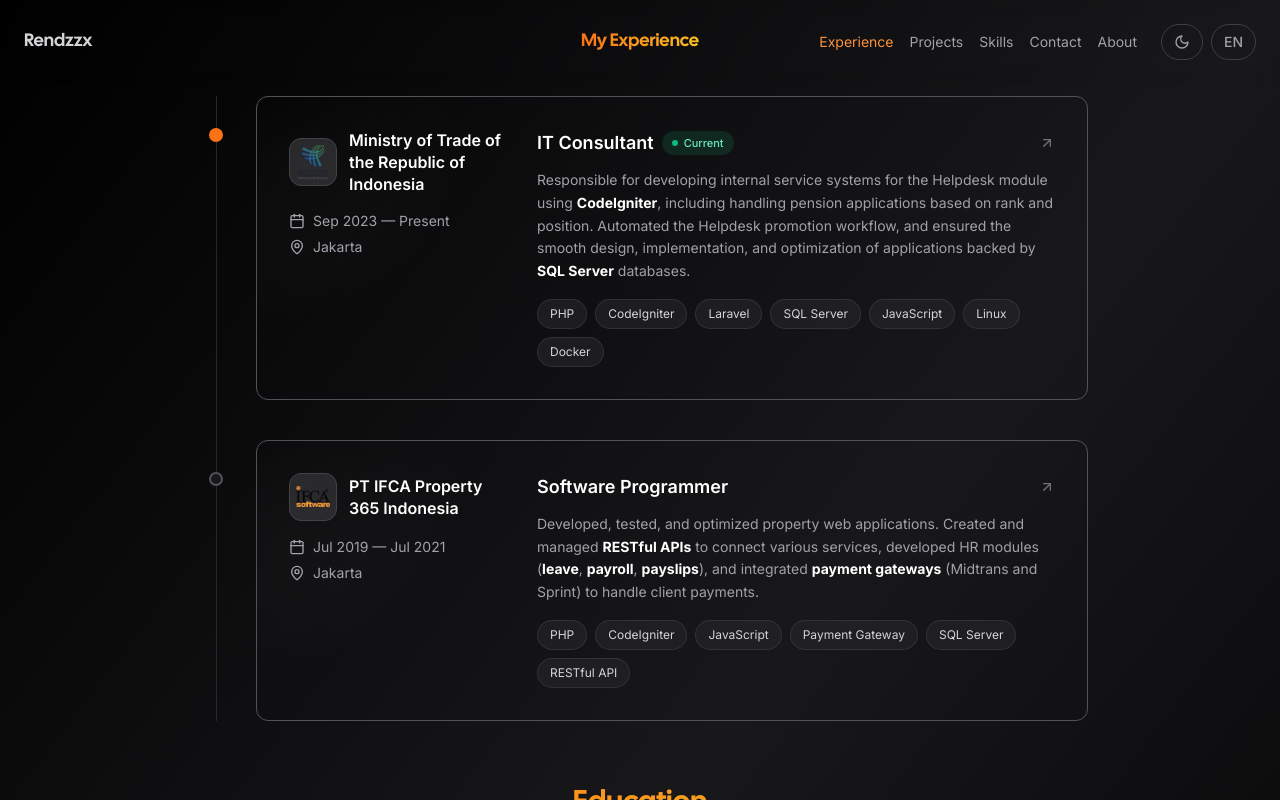
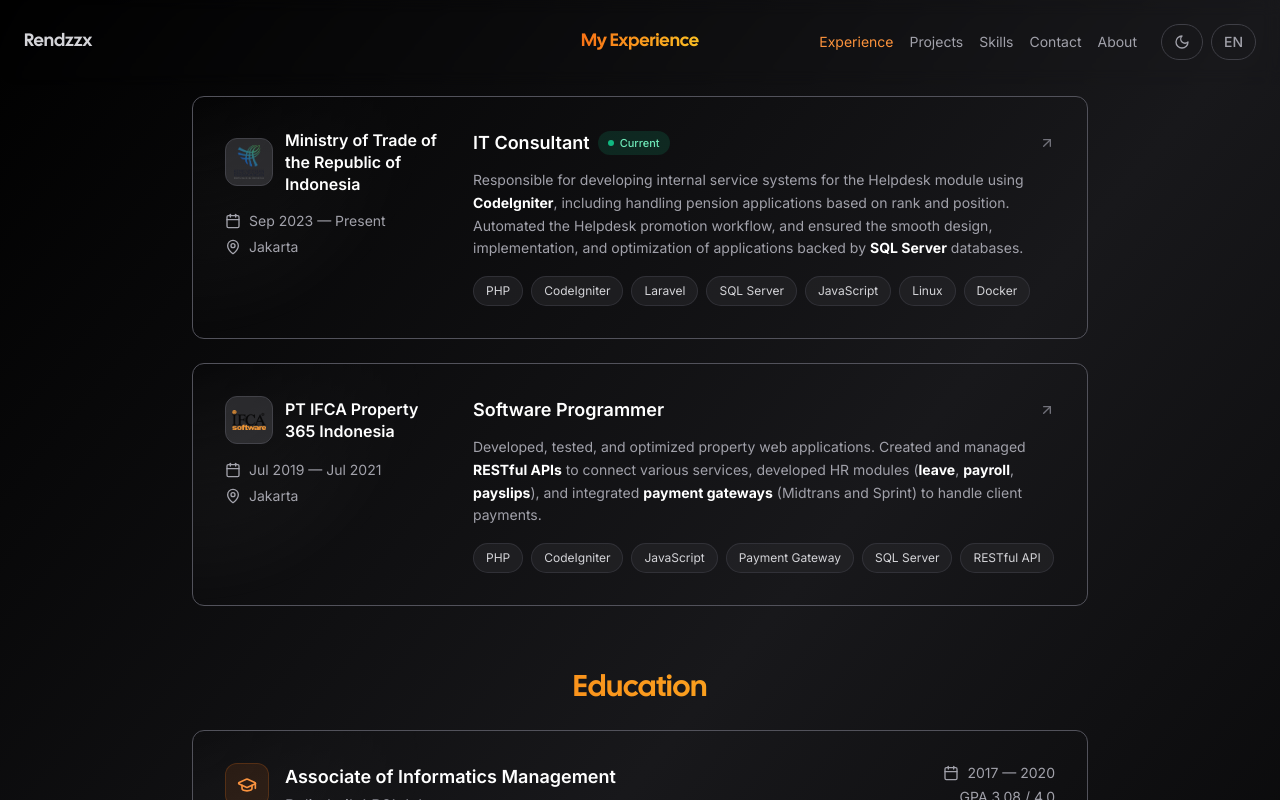
Before and after one commit to rendzzx/rendzzx.com, a Next.js app: page /experience in a window 1280 px wide. Shown: the top 800 px of the page. Built offline with nearby package versions, Linux system fonts and the light colour scheme; what tailwindcss-debug-screens would draw is missing.

Commit message:
refactor: remove experience timeline for full-width cards

```diff
--- a/app/experience/experience-client-wrapper.tsx
+++ b/app/experience/experience-client-wrapper.tsx
@@ -35,26 +35,10 @@
 
   return (
     <>
-      <div className="w-full max-w-4xl relative">
-        {/* Timeline line */}
-        <div
-          className="absolute left-5 md:left-6 top-0 bottom-0 w-px bg-zinc-300 dark:bg-zinc-800"
-          aria-hidden="true"
-        />
-
-        <div className="space-y-10">
+      <div className="w-full max-w-4xl">
+        <div className="space-y-6">
           {experiences.map((exp) => (
-            <div key={exp.slug} className="relative pl-12 md:pl-16">
-              {/* Timeline dot */}
-              <span
-                className={`absolute left-5 md:left-6 -translate-x-1/2 top-8 w-3.5 h-3.5 rounded-full border-2 ${
-                  exp.current
-                    ? "bg-orange-500 border-orange-500"
-                    : "bg-white dark:bg-zinc-900 border-zinc-400 dark:border-zinc-600"
-                }`}
-                aria-hidden="true"
-              />
-
+            <div key={exp.slug}>
               <Card>
                 <Link href={`/experience/${exp.slug}`} className="block">
                   <article className="p-6 md:p-8 flex flex-col md:flex-row gap-6">
```
